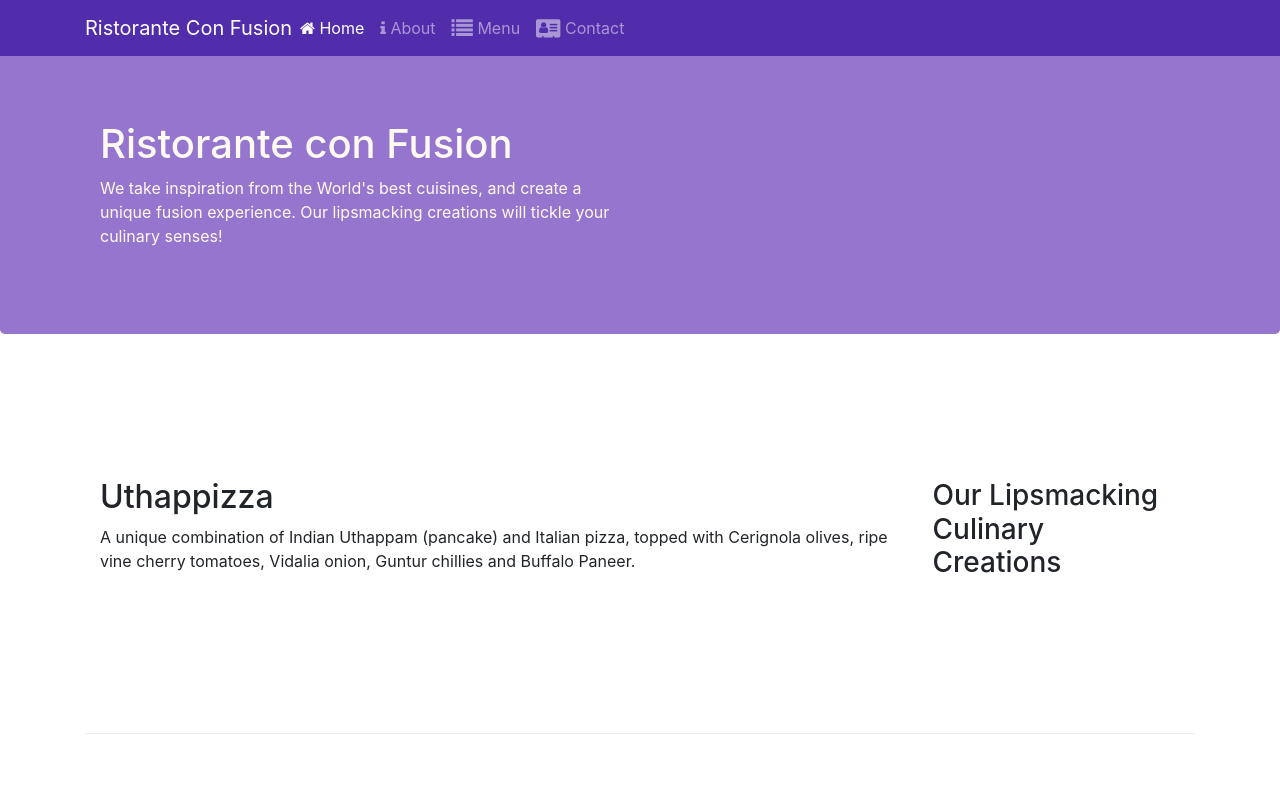
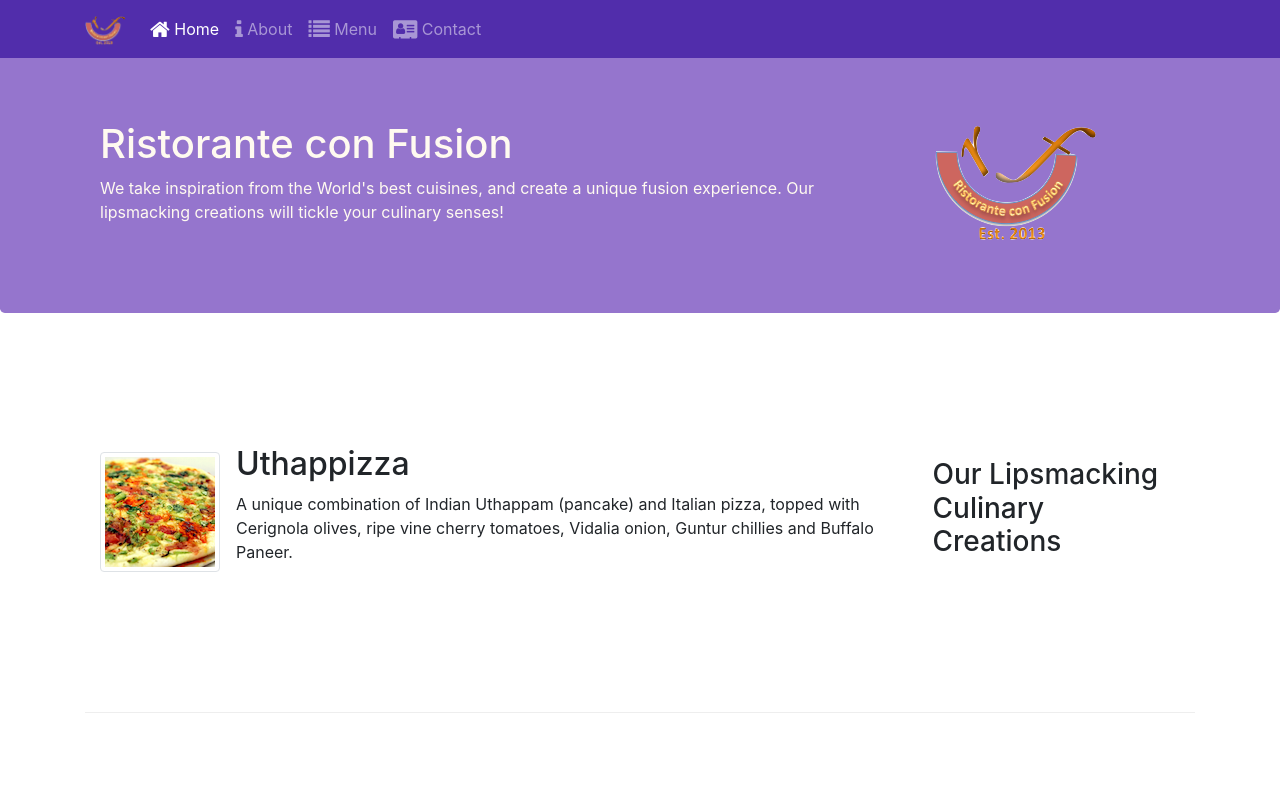
Before and after one commit to Parth305Mehta/front-end, a website: page index.html in a window 1280 px wide. Shown: the top 800 px of the page. Drawn offline with nearby package versions, Linux system fonts and the light colour scheme.

Commit message:
Images and Media

```diff
--- a/index.html
+++ b/index.html
@@ -16,18 +16,18 @@
 </head>
 
 <body>
-    <nav class='navbar navbar-dark navbar-expand-sm fixed-top'>
-      <div class='container'>
-        <button class='navbar-toggler' type='button' data-toggle='collapse' data-target='#Navbar'>
-            <span class='navbar-toggler-icon'></span>
-        </button>
-        <a href='#' class='navbar-brand mr-auto'>Ristorante Con Fusion</a>
-            <div class='collapse navbar-collapse' id='Navbar'>
-                 <ul class='navbar-nav mr-auto'>
-                    <li class='nav-items active'><a class='nav-link' href='#'><span class='fa fa-home'></span> Home</a></li>
-                    <li class='nav-items'><a class='nav-link' href='./aboutus.html'><span class='fa fa-info'></span> About</a></li>
-                    <li class='nav-items'><a class='nav-link' href='#'><span class='fa fa-list fa-lg'></span> Menu</a></li>
-                    <li class='nav-items'><a class='nav-link' href='./contactus.html'><span class='fa fa-address-card fa-lg'></span> Contact</a></li>
+    <nav class="navbar navbar-dark navbar-expand-sm fixed-top">
+        <div class="container">
+            <button class="navbar-toggler" type="button" data-toggle="collapse" data-target="#Navbar">
+                <span class="navbar-toggler-icon"></span>
+            </button>
+            <a class="navbar-brand" ><img src='img/logo.png' height='30' width='41'></a>
+            <div class="collapse navbar-collapse" id="Navbar">
+                <ul class="navbar-nav mr-auto">
+                        <li class="nav-item active"><a class="nav-link" href="./index.html"><span class="fa fa-home fa-lg"></span> Home</a></li>
+                        <li class="nav-item"><a class="nav-link" href="./aboutus.html"><span class="fa fa-info fa-lg"></span> About</a></li>
+                        <li class="nav-item"><a class="nav-link" href="#"><span class="fa fa-list fa-lg"></span> Menu</a></li>
+                        <li class="nav-item "><a class="nav-link" href="./contactus.html"><span class="fa fa-address-card fa-lg"></span> Contact</a></li>
                 </ul>
             </div>
         </div>
@@ -36,11 +36,12 @@
     <header class="jumbotron">
         <div class='container'>
             <div class='row row-header'>
-                <div class='col-12 col-sm-6'>
+                <div class='col-12 col-sm-9'>
                     <h1>Ristorante con Fusion</h1>
                     <p>We take inspiration from the World's best cuisines, and create a unique fusion experience. Our lipsmacking creations will tickle your culinary senses!</p>
                 </div>
-                <div class='col-12 col-sm'>
+                <div class='col-12 col-sm align-self-center'>
+                    <img src='img/logo.png' class='img-fluid'>
                 </div>
             </div>
         </div>
@@ -52,8 +53,13 @@
                 <h3>Our Lipsmacking Culinary Creations</h3>
             </div>
             <div class='col col-sm col-md order-sm-first'>
-                <h2>Uthappizza</h2>
-                <p>A unique combination of Indian Uthappam (pancake) and Italian pizza, topped with Cerignola olives, ripe vine cherry tomatoes, Vidalia onion, Guntur chillies and Buffalo Paneer.</p>
+                <div class='media'>
+                <img class='d-flex mr-3 img-thumbnail align-self-center' src='img/uthappizza.png' alt='uthappizza'>
+                <div class='media-body'>
+                    <h2 class='mt-0'>Uthappizza</h2>
+                    <p>A unique combination of Indian Uthappam (pancake) and Italian pizza, topped with Cerignola olives, ripe vine cherry tomatoes, Vidalia onion, Guntur chillies and Buffalo Paneer.</p>
+                </div>
+                </div>
             </div>
         </div>
 
@@ -73,9 +79,13 @@
                 <h3>Meet our Culinary Specialists</h3>
             </div>
             <div class='col col-sm col-md order-sm-first' >
-                <h2>Alberto Somayya</h2>
-                <h4>Executive Chef</h4>
-                <p>Award winning three-star Michelin chef with wide International experience having worked closely with whos-who in the culinary world, he specializes in creating mouthwatering Indo-Italian fusion experiences. </p>
+                <div class='media'>
+                    <img class='d-flex mr-3 align-self-center' src='img/alberto.png' alt='alberto'>
+                    <div class='media-body'>
+                        <h2 class='mt-0'>Alberto Somayya</h2>
+                        <h4>Executive Chef</h4>
+                        <p>Award winning three-star Michelin chef with wide International experience having worked closely with whos-who in the culinary world, he specializes in creating mouthwatering Indo-Italian fusion experiences. </p>
+                    </div>
             </div>
         </div>
     </div>
```
Also changed, not shown: aboutus.html (+15 -14 lines), contactus.html (+4 -3 lines), img/alberto.png (added), img/buffet.png (added), img/logo.png (added), img/uthappizza.png (added), 2 other files.
